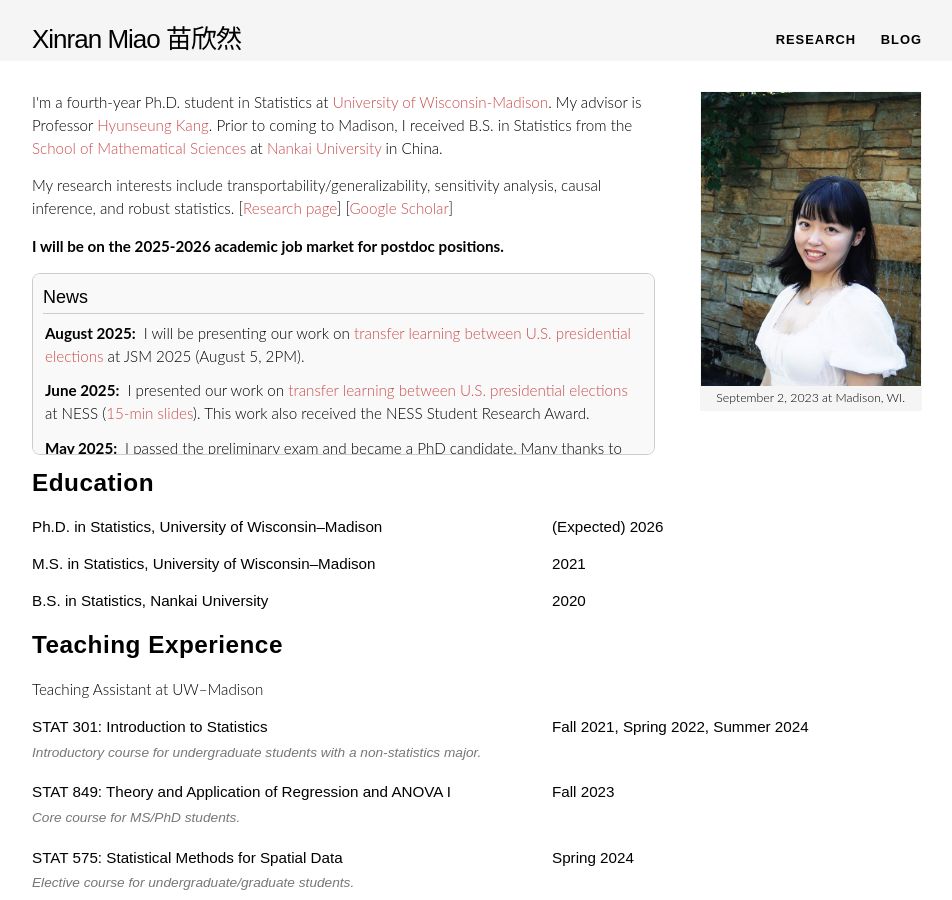
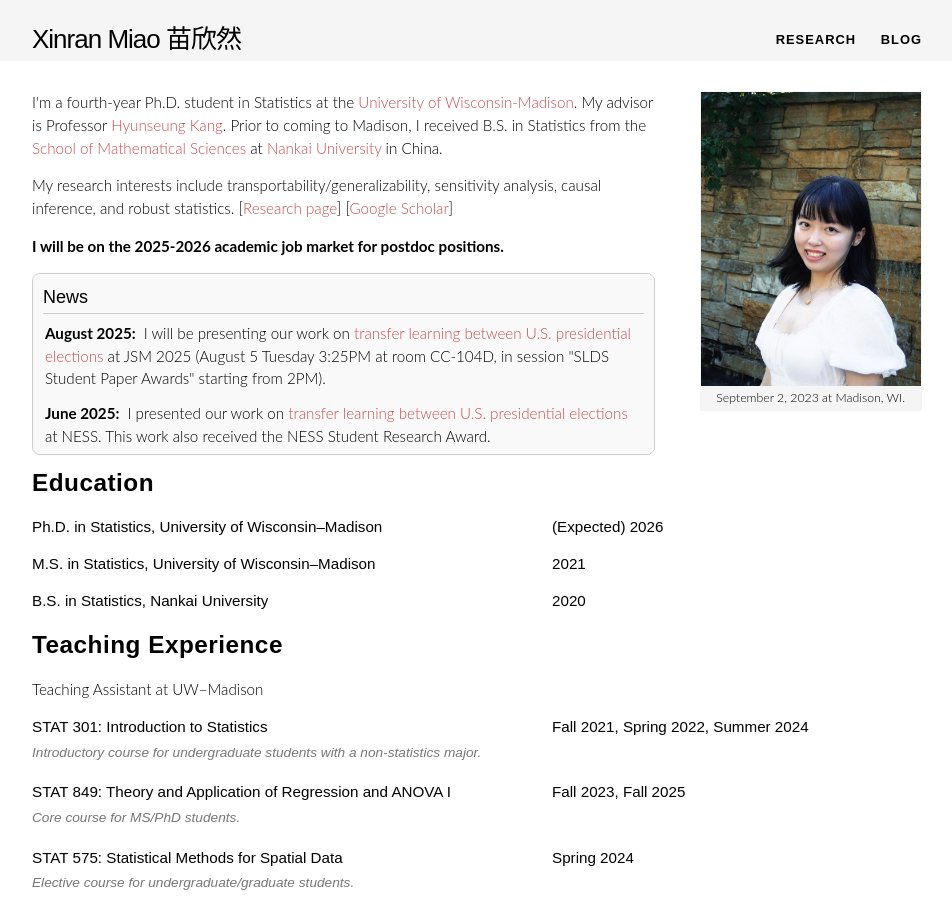
Before and after one commit to XinranMiao/XinranMiao.github.io, a Jekyll site: the page built from index.html, in a window 1280 px wide and 900 px high. Shown: the whole window, without its empty margins (163-1115 px from the left). Built offline with Jekyll 4.4.1, drawn with Linux system fonts in a browser that asks for light colours; nearby versions of some CDN libraries; some web fonts are replaced; comment, search, counter and statistics services are not loaded; some of the changed text lies outside the part shown.

Commit message:
minor updates

```diff
--- a/index.html
+++ b/index.html
@@ -181,8 +181,8 @@ layout: default
     <h3>News</h3>
     <div class="news-divider"></div>
   <ul class="news-list">
-    <li><span class="news-date">August 2025:</span>I will be presenting our work on <a href="https://www.arxiv.org/abs/2411.01100">transfer learning between U.S. presidential elections</a> at JSM 2025 (August 5, 2PM).</li>
-    <li><span class="news-date">June 2025:</span>I presented our work on <a href="https://www.arxiv.org/abs/2411.01100">transfer learning between U.S. presidential elections</a> at NESS (<a href="/docs/talks/20250602_transATE_slides.pdf">15-min slides</a>). This work also received the NESS Student Research Award.</li>
+    <li><span class="news-date">August 2025:</span>I will be presenting our work on <a href="https://www.arxiv.org/abs/2411.01100">transfer learning between U.S. presidential elections</a> at JSM 2025 (August 5 Tuesday 3:25PM at room CC-104D, in session "SLDS Student Paper Awards" starting from 2PM).</li>
+    <li><span class="news-date">June 2025:</span>I presented our work on <a href="https://www.arxiv.org/abs/2411.01100">transfer learning between U.S. presidential elections</a> at NESS. This work also received the NESS Student Research Award.</li>
     <li><span class="news-date">May 2025:</span>I passed the preliminary exam and became a PhD candidate. Many thanks to my advisor Prof. Hyunseung Kang, as well as Prof. Guanhua Chen, Prof. Melody Huang, Prof. Edward Kennedy and Prof. Qingyuan Zhao who kindly served in my committe and provided valuable feedback!</li>
     <li><span class="news-date">May 2025:</span>I presented our ongoing work on <a href="/docs/20250516_SLOPE_ACIC.pdf">SLOPE and its role in design for generalization</a> at ACIC.</li>
     <li><span class="news-date">April 2025:</span>I'm delighted to receive Summer Research Fellowship from our department and IMS Hannan Graduate Student Travel Award from Institute of Machematical Statistics (IMS). </li>
@@ -251,7 +251,7 @@ Teaching
     <div class="course-title">STAT 849: Theory and Application of Regression and ANOVA I</div>
     <div class="course-description">Core course for MS/PhD students.</div>
     </div>
-    <div class="term">Fall 2023</div>
+    <div class="term">Fall 2023, Fall 2025</div>
     </div>
 
 
@@ -338,7 +338,7 @@ Teaching
 
 
     <h2>Contact</h2>
-    <p>Email: xinran (dot) miao (at) wisc (dot) edu</p>
-    <p>Office: 1335O Medical Sciences Center, Madison, WI, 53706</p>
+    <p>Email: xinran [dot] miao [at] wisc [dot] edu</p>
+    <!-- <p>Office: 1335O Medical Sciences Center, Madison, WI, 53706</p> -->
     </div>
  </body>
--- a/research.html
+++ b/research.html
@@ -18,7 +18,7 @@ layout: default
 		[<a href="/docs/talks/20250516_SLOPE_ACIC_slides.pdf">30-min slides at ACIC</a>]
 	</li>
 	<li><b>Transfer learning between U.S. presidential elections: how should we learn from a 2020 ad campaign to inform 2024 ad campaigns?</b> <br>
-		<u>Miao, X.</u>, Zhao, J., Kang, H., 2024.  <i>Under review.</i><br>
+		<u>Miao, X.</u>, Zhao, J., Kang, H., 2024.  <i>Under revision.</i><br>
 		[<a href="https://www.arxiv.org/abs/2411.01100">arXiv</a>] [<a href="/docs/talks/20250602_transATE_NESS_slides.pdf">15-min slides at NESS</a>] [<a href="/docs/talks/20250214_transATE_MEAD_slides.pdf">75-min slides at MEAD</a>]
 	</li>
 <!---
@@ -27,7 +27,7 @@ layout: default
 <p style="margin-bottom:-0.3cm;"></p>
  -->
 <li><b>Assumption-lean and data-adaptive post-prediction inference. </b><br>
-			Miao, J., <u>Miao, X.</u>, Wu, Y., Zhao, J., and Lu, Q, 2024+. <i>Under revision.</i> <br>
+			Miao, J.*, <u>Miao, X.</u>*, Wu, Y., Zhao, J., and Lu, Q, 2025. <i>Journal of Machine Learning Research</i>. <br>
 			[<a href = "https://arxiv.org/abs/2311.14220">arXiv</a>]
 		</li>
 <li><b>multimedia: multimodal mediation analysis of microbiome data. </b>  <br>
```
Also changed, not shown: other parts of index.html (+1 -1 lines).
